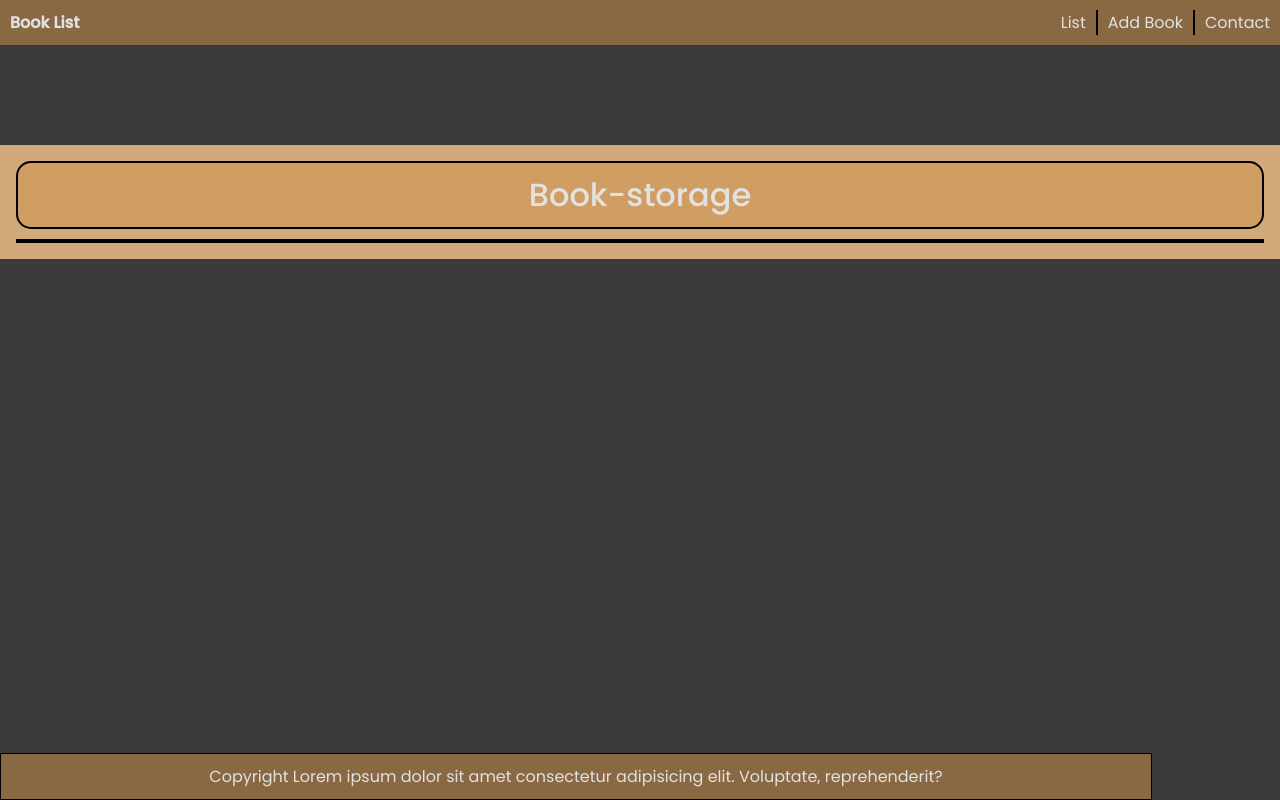
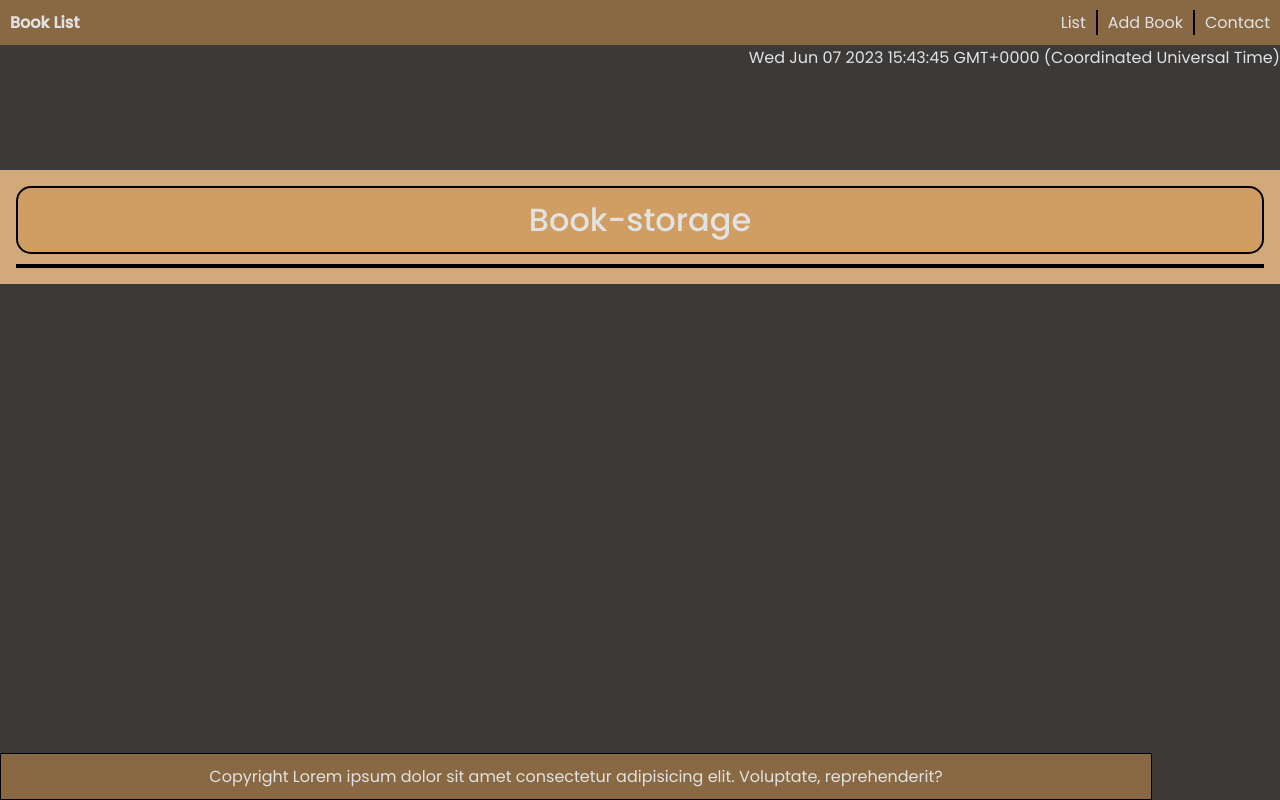
Before and after one commit to tchasinga/Book-library, a plain HTML site: page index.html in a window 1280 px wide. Drawn offline with Linux system fonts and the light colour scheme.

Commit message:
Add date object

```diff
--- a/CodeScript/mains.js
+++ b/CodeScript/mains.js
@@ -109,3 +109,8 @@ contactBtn.addEventListener('click', (event) => {
   formSection.classList.add('hidden');
   bookSection.classList.add('hidden');
 });
+
+// Date element
+const date = new Date;
+const dateContainer = document.getElementById('date');
+dateContainer.innerHTML = date
--- a/index.html
+++ b/index.html
@@ -23,8 +23,10 @@
       </nav>
     </header>
 
+    <section id="date">
+
+    </section>
     <main>
-
 
       <section id="book-container">
         <h1 class="textBook">Book-storage</h1>
--- a/style.css
+++ b/style.css
@@ -168,9 +168,12 @@ tr {
   padding: 16px;
 }
 
-
 .fa-github{
   margin: 0 auto;
   font-size: 64px;
   color: inherit;
 }
+
+#date{
+  text-align: right;
+}
```
